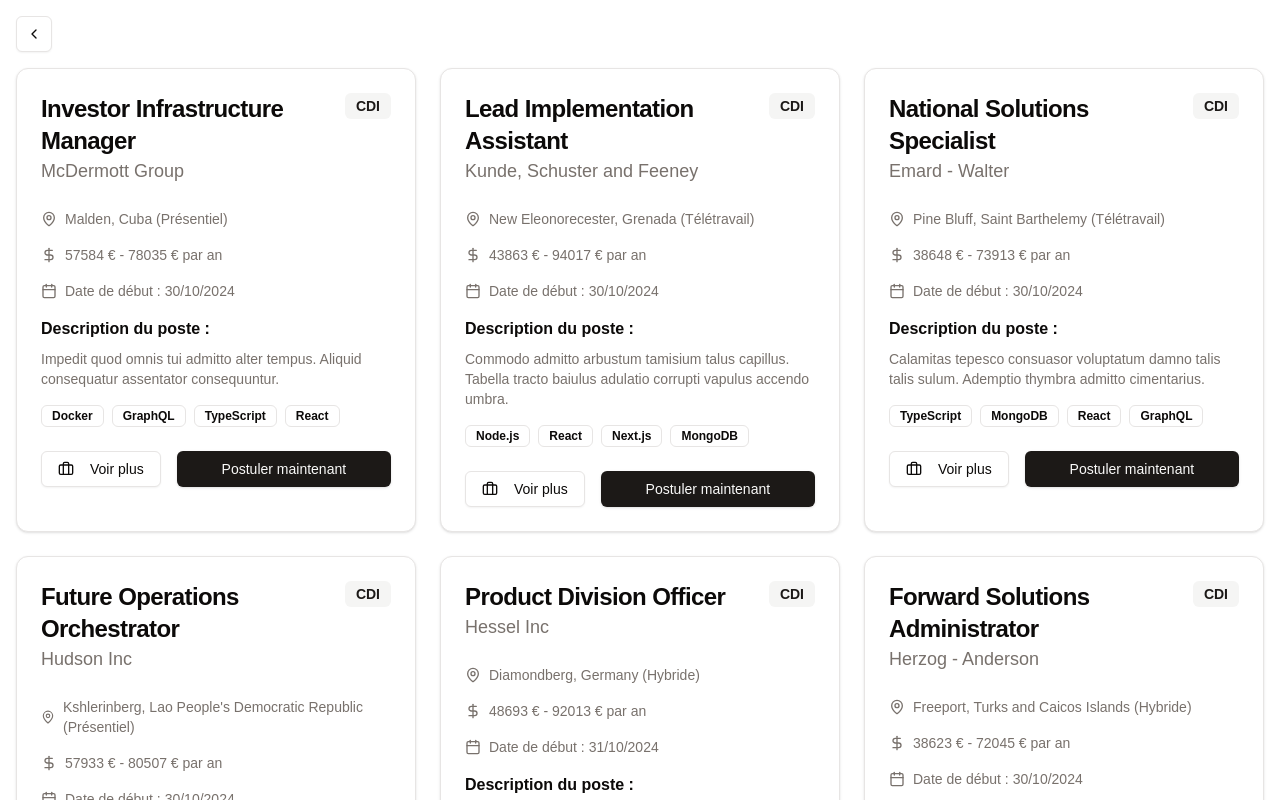
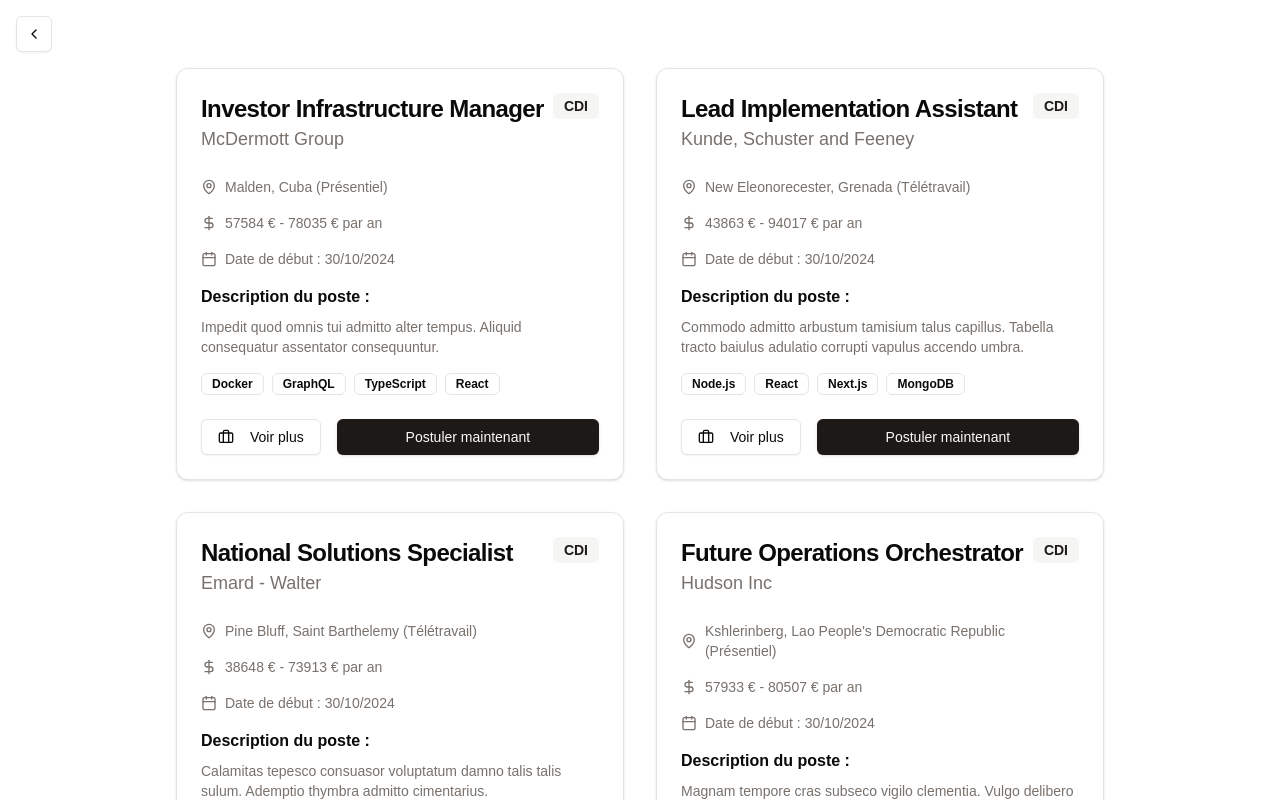
Before and after one commit to MhaFADH/exam_pwa, a Next.js app: page / in a window 1280 px wide. Shown: the top 800 px of the page. Built offline with nearby package versions, Linux system fonts and the light colour scheme.

Commit message:
refactor(job): improve ui of job card

```diff
--- a/src/components/JobBoard.tsx
+++ b/src/components/JobBoard.tsx
@@ -26,7 +26,7 @@ export type JobBoardProps = {
   id: string
 }
 
-function JobBoard({
+const JobBoard = ({
   title,
   company,
   location,
@@ -35,9 +35,9 @@ function JobBoard({
   description,
   skills,
   id,
-}: JobBoardProps) {
+}: JobBoardProps) => {
   return (
-    <Card className="w-full max-w-md">
+    <Card className="w-full max-w-md flex flex-col">
       <CardHeader>
         <div className="flex justify-between items-start">
           <div>
@@ -49,7 +49,7 @@ function JobBoard({
           </Badge>
         </div>
       </CardHeader>
-      <CardContent className="space-y-4">
+      <CardContent className="space-y-4 grow">
         <div className="flex items-center space-x-2 text-sm text-muted-foreground">
           <MapPin size={16} />
           <span>{location}</span>
@@ -74,7 +74,7 @@ function JobBoard({
           ))}
         </div>
       </CardContent>
-      <CardFooter className="flex justify-between items-center">
+      <CardFooter className="flex justify-end">
         <Button variant="outline" className="flex items-center" asChild>
           <Link href={`/${id}`}>
             <Briefcase className="mr-2 h-4 w-4" />
@@ -118,7 +118,7 @@ export default function JobBoardOffers() {
   }, [jobs, setJobs])
 
   return (
-    <div className="grid gap-6 md:grid-cols-2 lg:grid-cols-3">
+    <div className="flex flex-wrap gap-8 justify-center">
       {jobs.map((offer) => (
         <JobBoard key={offer.id} {...offer} />
       ))}
```
